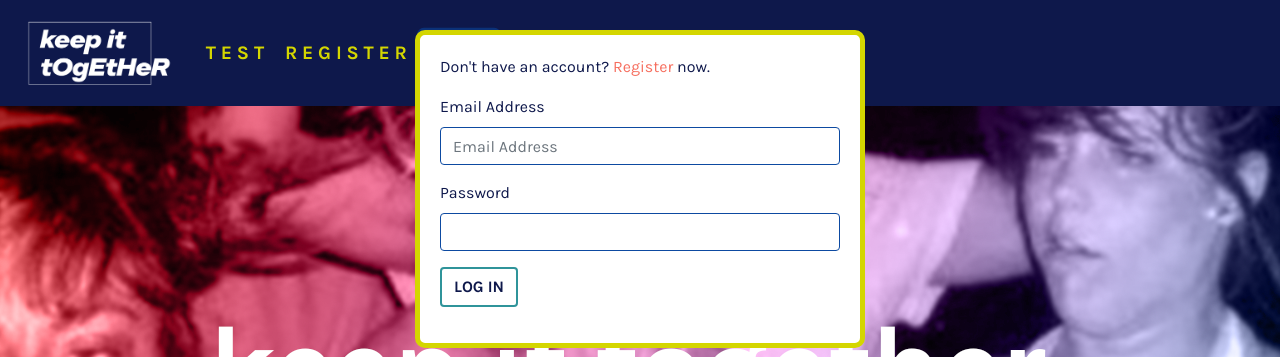
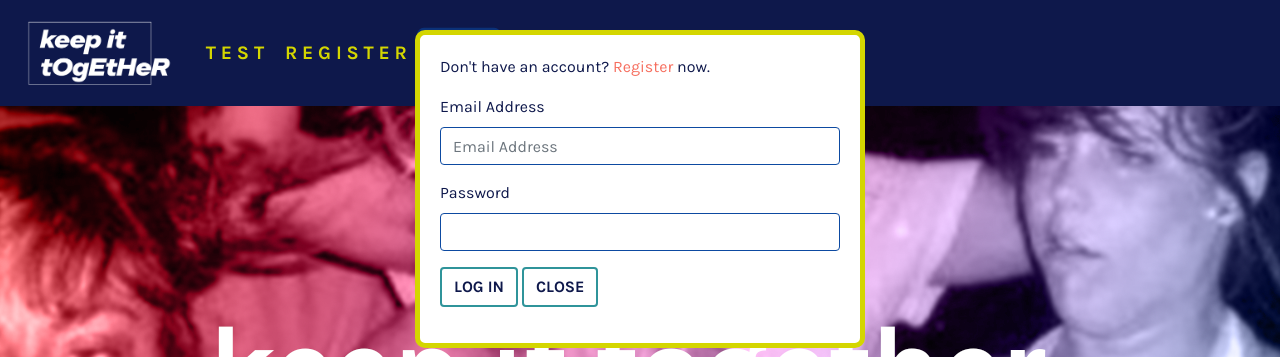
Before and after one commit to jmdahle/final_project, a React (Create React App) app in the folder client/: page / in a window 1280 px wide. Both pictures are taken after a click on the button "LOG IN". Shown: the top 357 px of the page. Built offline with nearby package versions, Linux system fonts and the light colour scheme; no server answers.

Commit message:
added "close" button to login form

```diff
--- a/client/src/App.js
+++ b/client/src/App.js
@@ -355,6 +355,11 @@ class App extends React.Component {
         this.resetState();
     }
 
+    loginClose = () => {
+        this.setState({
+            showLogin: false
+        });
+    }
     loginClick = () => {
         console.log("logging in...");
         this.setState({
@@ -399,6 +404,7 @@ class App extends React.Component {
                         failedLoginAttempts={this.state.failedLoginAttempts}
                         handleOnChange={this.handleOnChange}
                         handleLoginFormSubmit={this.handleLoginFormSubmit}
+                        handleLoginClose={this.loginClose}
                         />
                     <Switch>
                         <Route exact path='/' render={
--- a/client/src/components/LoginForm/index.js
+++ b/client/src/components/LoginForm/index.js
@@ -38,6 +38,13 @@ class LoginForm extends React.Component {
                         onClick={this.props.handleLoginFormSubmit}
                     >Log In
                     </button>
+                    &nbsp;
+                    <button
+                        type='submit'
+                        className='btn navbutton'
+                        onClick={this.props.handleLoginClose}
+                    >Close
+                    </button>
                     <p className='login-message'>{this.props.failedLoginAttempts > 0 ? 'Incorrect email or password.' : ''}</p>
                 </form>
                 </div>
```
